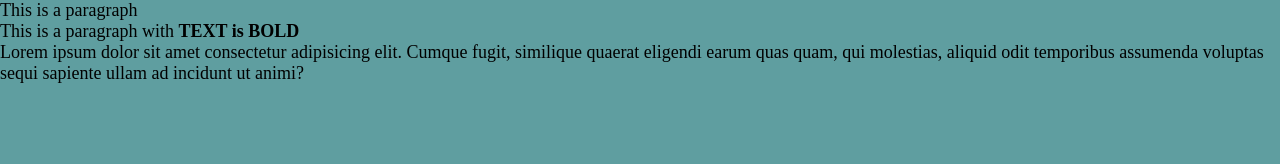
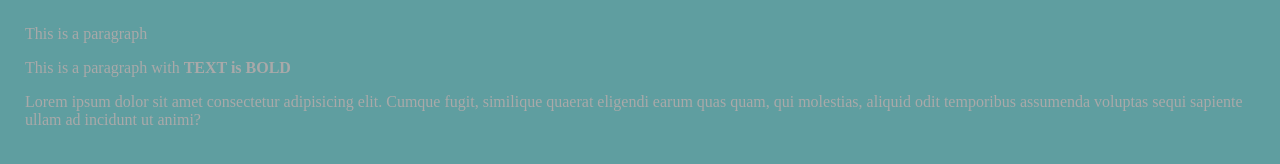
Before and after one commit to mtovar001/W3-Schools, a plain HTML site: page day4CSS/index.html in a window 1280 px wide. Drawn offline with Linux system fonts and the light colour scheme.

Commit message:
adding colors to headers and paragraphs

```diff
--- a/day4CSS/assets/css/style.css
+++ b/day4CSS/assets/css/style.css
@@ -1,9 +1,13 @@
 body {
     background-color:cadetblue;
+    margin: 25px;
+
 }
 
-* {
-    margin: 0;
-    padding: 0;
-    font-size: large;
+h1 {
+    color: skyblue;
 }
+
+p {
+    color: darkgray;
+}
```
